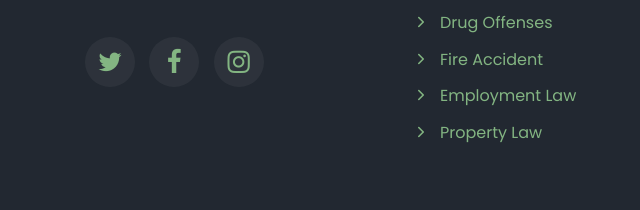
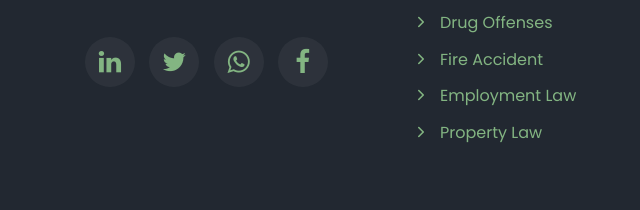
Before and after one commit to fovesolutions/fovelawfirm, a plain HTML site: page index.html in a window 1280 px wide. Shown: the part 5537-5747 px from the top of the page, 0-640 px from the left. Drawn offline with Linux system fonts and the light colour scheme; some packages are replaced by stand-ins of ours; no server answers; files whose address does not match are found by name; a web font is replaced by a local one.

Commit message:
Add WhatsApp icon to footer social links
Added WhatsApp icon link to footer social links.

```diff
--- a/index.html
+++ b/index.html
@@ -597,9 +597,10 @@
 			  to protecting our clients' interests and providing practical, trusted
 			  legal solutions.</p>
               <ul class="ftco-footer-social list-unstyled float-md-left float-lft mt-5">
+                <li class="ftco-animate"><a href="#"><span class="icon-linkedin"></span></a></li>
                 <li class="ftco-animate"><a href="#"><span class="icon-twitter"></span></a></li>
+				<li class="ftco-animate"><a href="#"><span class="icon-whatsapp"></span></a></li>
                 <li class="ftco-animate"><a href="#"><span class="icon-facebook"></span></a></li>
-                <li class="ftco-animate"><a href="#"><span class="icon-instagram"></span></a></li>
               </ul>
             </div>
           </div>
```
